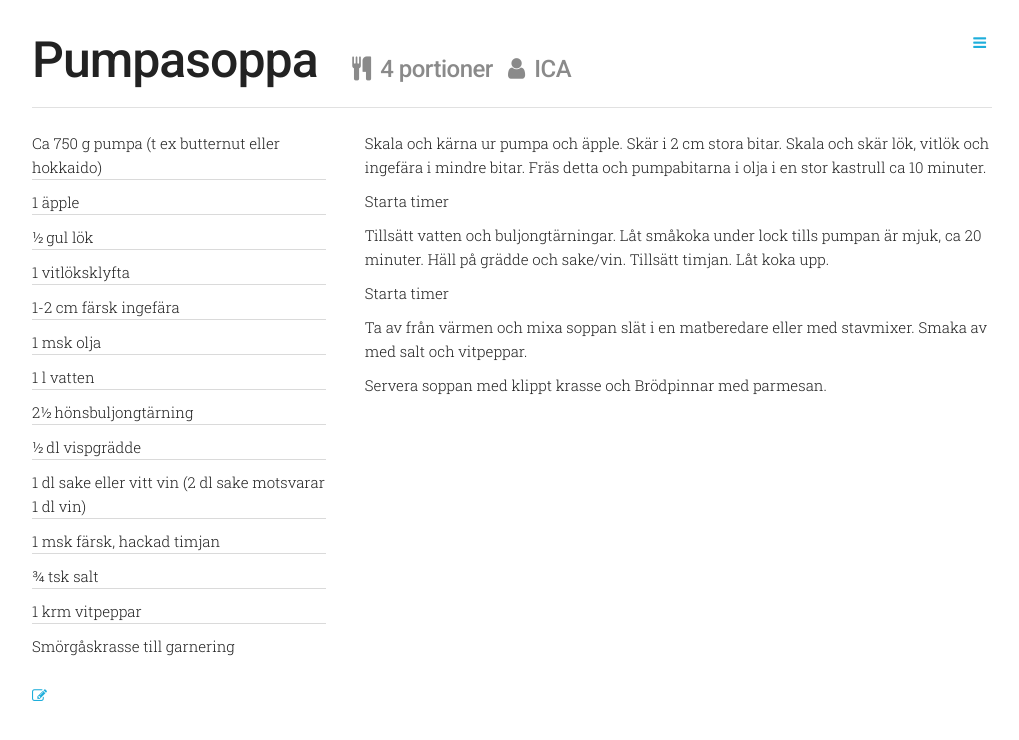
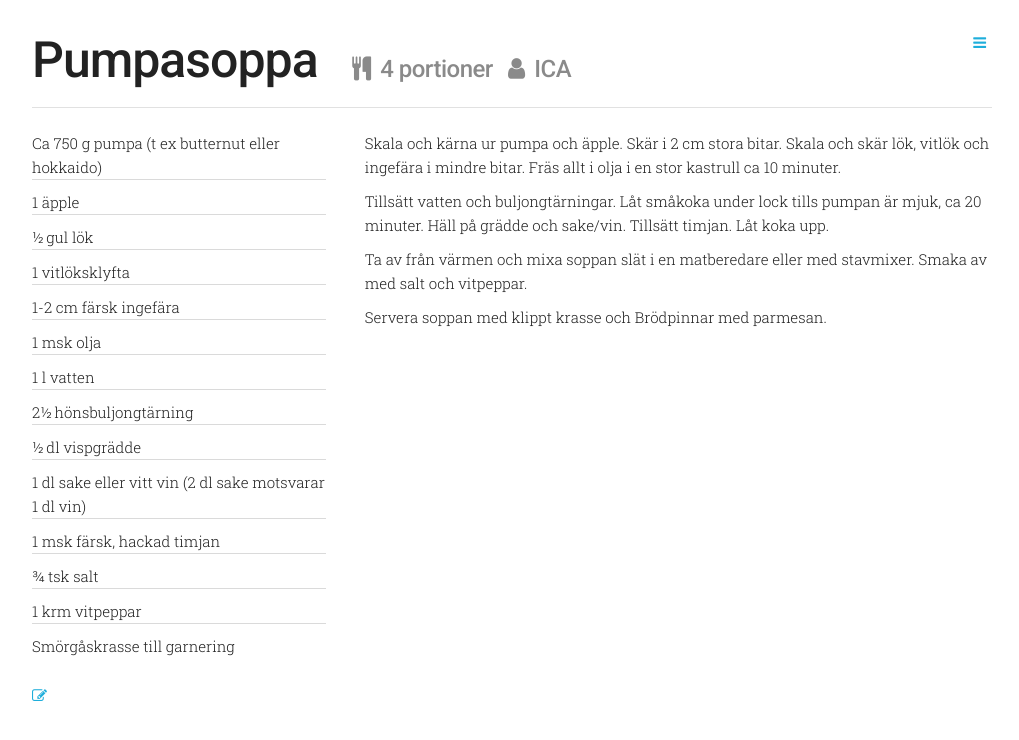
Before and after one commit to grapefrukt/recipes, a Jekyll site: the page built from _recipes/Pumpasoppa.md, in a window 1280 px wide. Shown: the top 740 px of the page, without its empty margins (128-1147 px from the left). Built offline with Jekyll 4.4.1, drawn with Linux system fonts in a browser that asks for light colours.

Commit message:
Removed timer text

```diff
--- a/_recipes/Pumpasoppa.md
+++ b/_recipes/Pumpasoppa.md
@@ -20,9 +20,7 @@ ingredients :
 
 tags: [ soppor ]
 ---
-* Skala och kärna ur pumpa och äpple. Skär i 2 cm stora bitar. Skala och skär lök, vitlök och ingefära i mindre bitar. Fräs detta och pumpabitarna i olja i en stor kastrull ca 10 minuter.
-* Starta timer
+* Skala och kärna ur pumpa och äpple. Skär i 2 cm stora bitar. Skala och skär lök, vitlök och ingefära i mindre bitar. Fräs allt i olja i en stor kastrull ca 10 minuter.
 * Tillsätt vatten och buljongtärningar. Låt småkoka under lock tills pumpan är mjuk, ca 20 minuter. Häll på grädde och sake/vin. Tillsätt timjan. Låt koka upp.
-* Starta timer
 * Ta av från värmen och mixa soppan slät i en matberedare eller med stavmixer. Smaka av med salt och vitpeppar.
 * Servera soppan med klippt krasse och Brödpinnar med parmesan.
```
